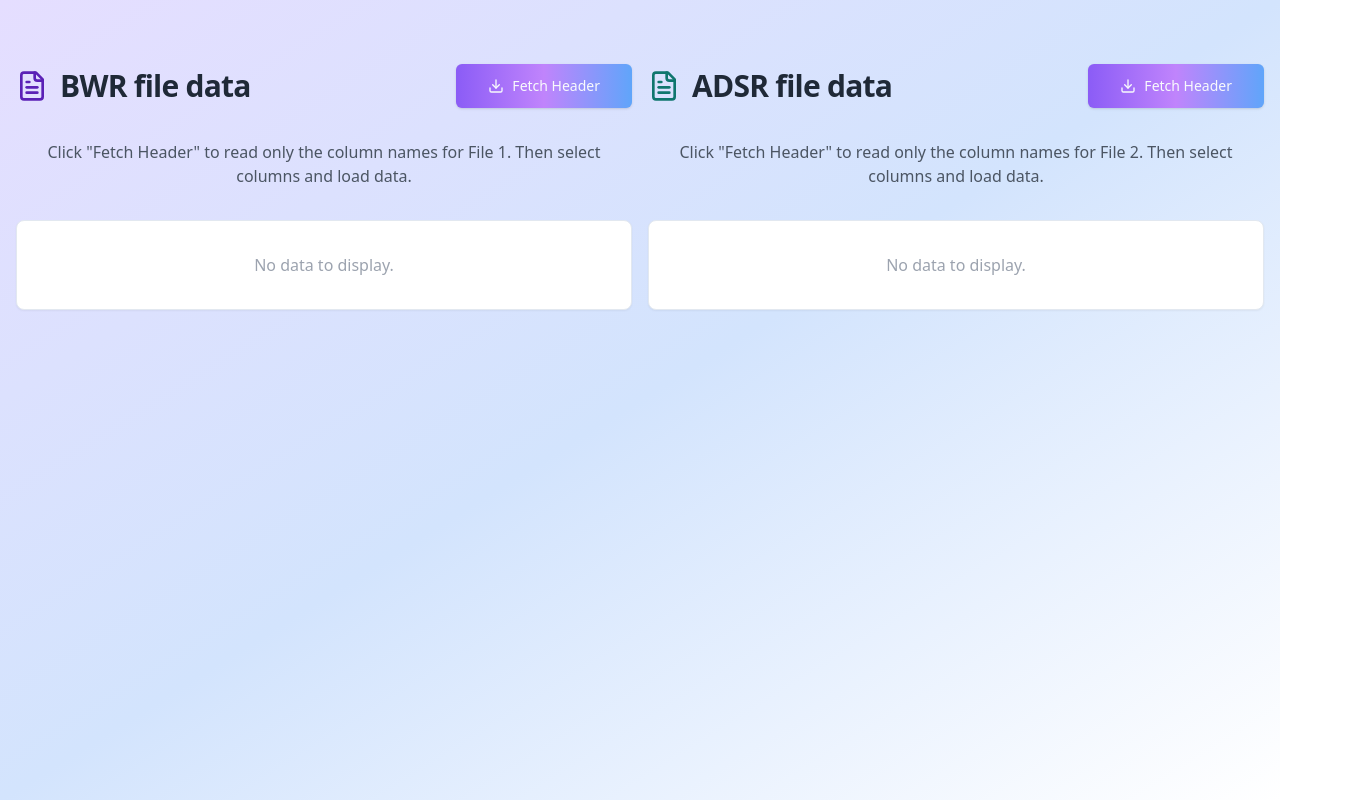
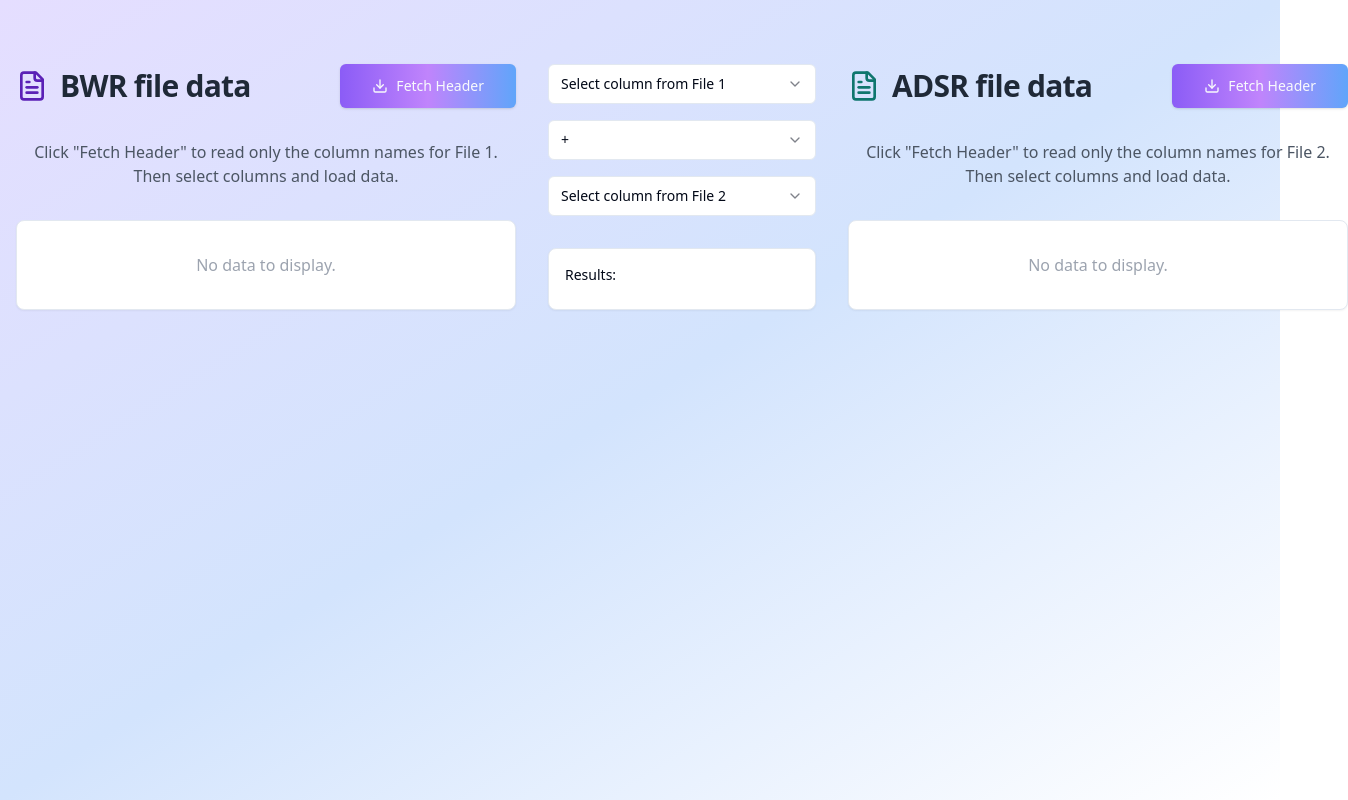
Before and after one commit to Sarthak7070/csv-json-harmonizer, a React (Vite) app: page / in a window 1280 px wide. Shown: the whole page, 1348 px wide, since content can reach past the window. Built offline with nearby package versions, Linux system fonts and the light colour scheme.

Commit message:
feat: Add column space and operation dropdowns
Adds column space and dropdowns for column selection and operations between data sections.

```diff
--- /dev/null
+++ b/src/components/CalculationSection.tsx
@@ -0,0 +1,115 @@
+
+import { useState, useEffect } from "react";
+import { Select, SelectContent, SelectItem, SelectTrigger, SelectValue } from "@/components/ui/select";
+import { Card } from "@/components/ui/card";
+
+interface CalculationSectionProps {
+  header1: string[] | null;
+  header2: string[] | null;
+  data1: Record<string, string>[] | null;
+  data2: Record<string, string>[] | null;
+}
+
+export default function CalculationSection({
+  header1,
+  header2,
+  data1,
+  data2,
+}: CalculationSectionProps) {
+  const [selectedColumn1, setSelectedColumn1] = useState<string>("");
+  const [selectedColumn2, setSelectedColumn2] = useState<string>("");
+  const [operation, setOperation] = useState<string>("+");
+
+  const calculateResults = () => {
+    if (!data1 || !data2 || !selectedColumn1 || !selectedColumn2) return [];
+
+    const maxLength = Math.max(data1.length, data2.length);
+    const results = [];
+
+    for (let i = 0; i < maxLength; i++) {
+      const value1 = parseFloat(data1[i]?.[selectedColumn1] || "0");
+      const value2 = parseFloat(data2[i]?.[selectedColumn2] || "0");
+      let result = 0;
+
+      switch (operation) {
+        case "+":
+          result = value1 + value2;
+          break;
+        case "-":
+          result = value1 - value2;
+          break;
+        case "*":
+          result = value1 * value2;
+          break;
+        case "/":
+          result = value2 !== 0 ? value1 / value2 : NaN;
+          break;
+        default:
+          result = 0;
+      }
+
+      results.push(isNaN(result) ? "Error" : result.toFixed(2));
+    }
+
+    return results;
+  };
+
+  return (
+    <div className="flex-none w-[300px] px-4">
+      <div className="space-y-4 mb-8">
+        <Select value={selectedColumn1} onValueChange={setSelectedColumn1}>
+          <SelectTrigger>
+            <SelectValue placeholder="Select column from File 1" />
+          </SelectTrigger>
+          <SelectContent>
+            {header1?.map((column) => (
+              <SelectItem key={column} value={column}>
+                {column}
+              </SelectItem>
+            ))}
+          </SelectContent>
+        </Select>
+
+        <Select value={operation} onValueChange={setOperation}>
+          <SelectTrigger>
+            <SelectValue placeholder="Select operation" />
+          </SelectTrigger>
+          <SelectContent>
+            {["+", "-", "*", "/"].map((op) => (
+              <SelectItem key={op} value={op}>
+                {op}
+              </SelectItem>
+            ))}
+          </SelectContent>
+        </Select>
+
+        <Select value={selectedColumn2} onValueChange={setSelectedColumn2}>
+          <SelectTrigger>
+            <SelectValue placeholder="Select column from File 2" />
+          </SelectTrigger>
+          <SelectContent>
+            {header2?.map((column) => (
+              <SelectItem key={column} value={column}>
+                {column}
+              </SelectItem>
+            ))}
+          </SelectContent>
+        </Select>
+      </div>
+
+      <Card className="p-4">
+        <div className="text-sm font-medium mb-2">Results:</div>
+        <div className="space-y-2">
+          {calculateResults().map((result, index) => (
+            <div
+              key={index}
+              className="p-2 bg-gray-50 rounded text-center"
+            >
+              {result}
+            </div>
+          ))}
+        </div>
+      </Card>
+    </div>
+  );
+}
--- a/src/pages/Index.tsx
+++ b/src/pages/Index.tsx
@@ -1,4 +1,3 @@
-
 import { useState } from "react";
 import { Button } from "@/components/ui/button";
 import { toast } from "@/hooks/use-toast";
@@ -7,6 +6,7 @@ import { Download, FileText } from "lucide-react";
 import ColumnSelector from "../components/ColumnSelector";
 import PivotSelector from "../components/PivotSelector";
 import { aggregateData } from "../utils/dataAggregation";
+import CalculationSection from "../components/CalculationSection";
 
 const HEADER_URL_1 = "http://localhost:8000/read_bwr/header";
 const DATA_URL_1 = "http://localhost:8000/read_bwr/data";
@@ -261,10 +261,8 @@ const Index = () => {
   return (
     <div className="min-h-screen bg-gradient-to-br from-[#e5deff] via-[#d3e4fd] to-white py-16 px-4 flex flex-col items-center relative">
       <div className="mx-auto w-full max-w-[1800px]">
-        {/* Changed to flex-row and adjusted gap */}
-        <div className="flex flex-row justify-between gap-4 w-full">
-          {/* Left section - File 1 */}
-          <div className="flex-1 min-w-[600px]">
+        <div className="flex flex-row justify-between items-start gap-4 w-full">
+          <div className="flex-1 min-w-[500px]">
             <div className="flex flex-col sm:flex-row items-center justify-between gap-6 sm:gap-2 mb-8">
               <div className="flex items-center space-x-3">
                 <FileText size={32} className="text-violet-800" />
@@ -321,8 +319,14 @@ const Index = () => {
             />
           </div>
 
-          {/* Right section - File 2 */}
-          <div className="flex-1 min-w-[600px]">
+          <CalculationSection
+            header1={header1}
+            header2={header2}
+            data1={data1}
+            data2={data2}
+          />
+
+          <div className="flex-1 min-w-[500px]">
             <div className="flex flex-col sm:flex-row items-center justify-between gap-6 sm:gap-2 mb-8">
               <div className="flex items-center space-x-3">
                 <FileText size={32} className="text-teal-700" />
```
